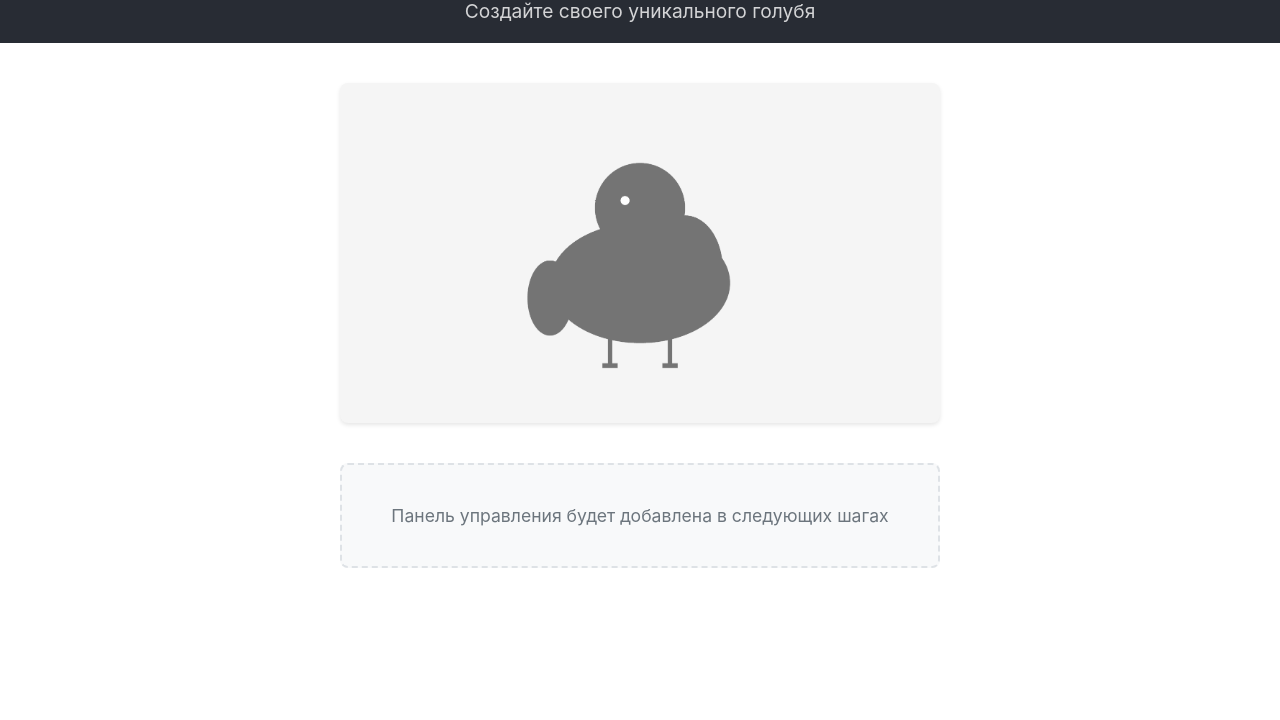
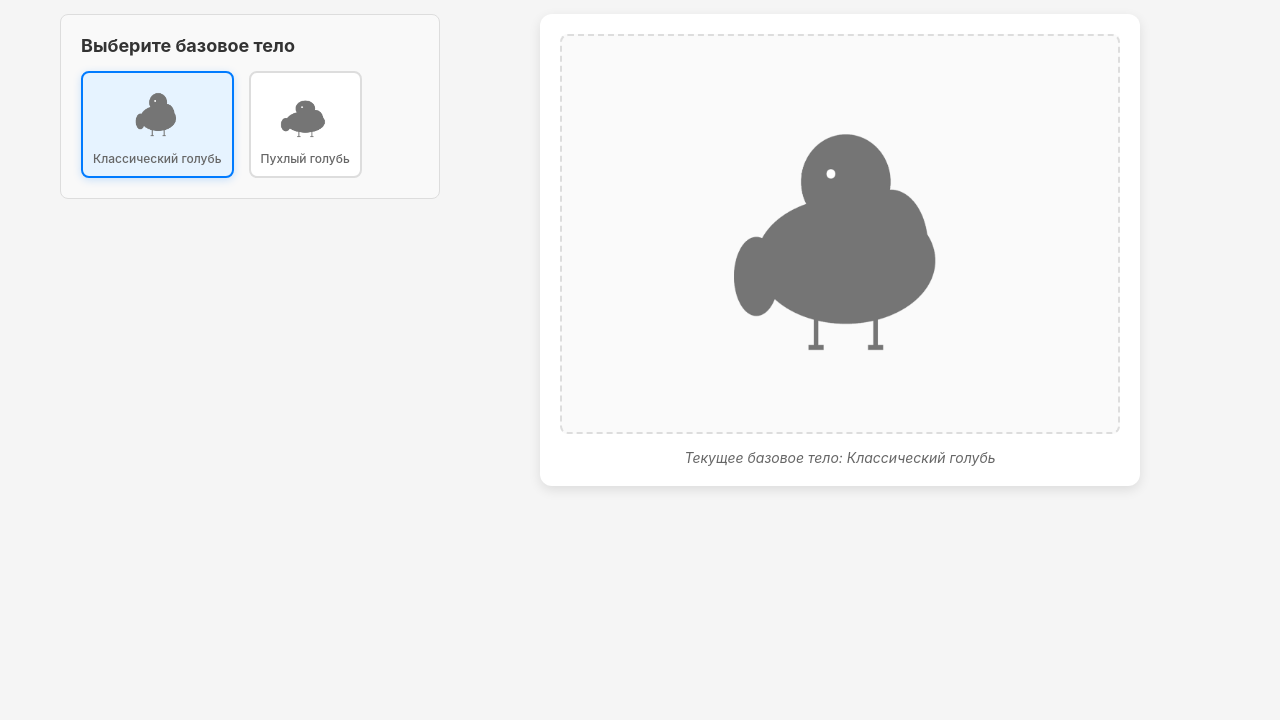
Before and after one commit to King-Of-Plague1/pigeonmania, a React app: page / in a window 1280 px wide. Shown: the part 80-800 px from the top of the page. Built offline with nearby package versions, Linux system fonts and the light colour scheme.

Commit message:
added things

```diff
--- a/src/components/App/App.css
+++ b/src/components/App/App.css
@@ -1,61 +1,49 @@
-.app {
+.App {
   min-height: 100vh;
-  background-color: #ffffff;
-  font-family: -apple-system, BlinkMacSystemFont, 'Segoe UI', 'Roboto', 'Oxygen',
-    'Ubuntu', 'Cantarell', 'Fira Sans', 'Droid Sans', 'Helvetica Neue',
-    sans-serif;
-  -webkit-font-smoothing: antialiased;
-  -moz-osx-font-smoothing: grayscale;
+  background-color: #f5f5f5;
 }
 
 .app-header {
   background-color: #282c34;
+  padding: 20px;
   color: white;
-  padding: 20px;
   text-align: center;
+  box-shadow: 0 2px 4px rgba(0,0,0,0.1);
 }
 
 .app-header h1 {
-  margin: 0 0 10px 0;
-  font-size: 2.5rem;
+  margin: 0;
+  font-size: 28px;
+  font-weight: 600;
 }
 
-.app-header p {
-  margin: 0;
-  font-size: 1.2rem;
-  opacity: 0.8;
+.app-content {
+  display: flex;
+  max-width: 1200px;
+  margin: 0 auto;
+  padding: 20px;
+  gap: 20px;
 }
 
-.app-main {
-  display: flex;
-  flex-direction: column;
-  align-items: center;
-  padding: 40px 20px;
-  max-width: 1200px;
-  margin: 0 auto;
+.controls-panel {
+  flex: 1;
+  min-width: 300px;
+  max-width: 400px;
 }
 
-.canvas-section {
-  width: 100%;
-  max-width: 600px;
-  margin-bottom: 40px;
+.canvas-container {
+  flex: 2;
+  display: flex;
+  justify-content: center;
+  align-items: flex-start;
 }
 
-.controls-section {
-  width: 100%;
-  max-width: 600px;
+@media (max-width: 768px) {
+  .app-content {
+    flex-direction: column;
+  }
+
+  .controls-panel {
+    max-width: none;
+  }
 }
-
-.controls-placeholder {
-  background-color: #f8f9fa;
-  border: 2px dashed #dee2e6;
-  border-radius: 8px;
-  padding: 40px;
-  text-align: center;
-  color: #6c757d;
-}
-
-.controls-placeholder p {
-  margin: 0;
-  font-size: 1.1rem;
-}
--- a/src/components/App/App.js
+++ b/src/components/App/App.js
@@ -1,26 +1,59 @@
-import React from 'react';
+import React, { useState, useEffect } from 'react';
 import './App.css';
 import PigeonCanvas from '../PigeonCanvas/PigeonCanvas';
+import BodySelector from '../BodySelector/BodySelector';
+import spritesConfig from '../../config/sprites.json';
 
 function App() {
+  const [configuration, setConfiguration] = useState({
+    baseBodyId: 'body1',
+    elements: []
+  });
+
+  const [baseBodies, setBaseBodies] = useState({});
+  const [decorativeElements, setDecorativeElements] = useState({});
+
+  useEffect(() => {
+    // Загружаем конфигурацию спрайтов
+    setBaseBodies(spritesConfig.baseBodies);
+    setDecorativeElements(spritesConfig.decorativeElements);
+  }, []);
+
+  const handleBodySelect = (bodyId) => {
+    setConfiguration(prev => ({
+      ...prev,
+      baseBodyId: bodyId,
+      // Сбрасываем элементы при смене базового тела
+      elements: []
+    }));
+  };
+
+  const getCurrentBaseBody = () => {
+    return baseBodies[configuration.baseBodyId];
+  };
+
   return (
-    <div className="app">
-      <header className="app-header">
+    <div className="App">
+      <div className="app-header">
         <h1>Конструктор голубей</h1>
-        <p>Создайте своего уникального голубя</p>
-      </header>
+      </div>
 
-      <main className="app-main">
-        <div className="canvas-section">
-          <PigeonCanvas />
+      <div className="app-content">
+        <div className="controls-panel">
+          <BodySelector
+            baseBodies={baseBodies}
+            selectedBodyId={configuration.baseBodyId}
+            onBodySelect={handleBodySelect}
+          />
         </div>
 
-        <div className="controls-section">
-          <div className="controls-placeholder">
-            <p>Панель управления будет добавлена в следующих шагах</p>
-          </div>
+        <div className="canvas-container">
+          <PigeonCanvas
+            baseBody={getCurrentBaseBody()}
+            elements={configuration.elements}
+          />
         </div>
-      </main>
+      </div>
     </div>
   );
 }
--- /dev/null
+++ b/src/components/BodySelector/BodySelector.css
@@ -0,0 +1,57 @@
+.body-selector {
+  padding: 20px;
+  border: 1px solid #ddd;
+  border-radius: 8px;
+  margin-bottom: 20px;
+  background-color: #f9f9f9;
+}
+
+.body-selector h3 {
+  margin: 0 0 15px 0;
+  color: #333;
+  font-size: 18px;
+}
+
+.body-options {
+  display: flex;
+  gap: 15px;
+  flex-wrap: wrap;
+}
+
+.body-option {
+  display: flex;
+  flex-direction: column;
+  align-items: center;
+  padding: 10px;
+  border: 2px solid #ddd;
+  border-radius: 8px;
+  cursor: pointer;
+  transition: all 0.3s ease;
+  background-color: white;
+  min-width: 100px;
+}
+
+.body-option:hover {
+  border-color: #007bff;
+  background-color: #f0f8ff;
+}
+
+.body-option.selected {
+  border-color: #007bff;
+  background-color: #e6f3ff;
+  box-shadow: 0 2px 8px rgba(0, 123, 255, 0.2);
+}
+
+.body-preview {
+  width: 60px;
+  height: 60px;
+  object-fit: contain;
+  margin-bottom: 8px;
+}
+
+.body-name {
+  font-size: 12px;
+  color: #666;
+  text-align: center;
+  font-weight: 500;
+}
--- /dev/null
+++ b/src/components/BodySelector/BodySelector.js
@@ -0,0 +1,36 @@
+import React from 'react';
+import './BodySelector.css';
+
+const BodySelector = ({
+  baseBodies,
+  selectedBodyId,
+  onBodySelect
+}) => {
+  const handleBodySelect = (bodyId) => {
+    onBodySelect(bodyId);
+  };
+
+  return (
+    <div className="body-selector">
+      <h3>Выберите базовое тело</h3>
+      <div className="body-options">
+        {Object.values(baseBodies).map((body) => (
+          <div
+            key={body.id}
+            className={`body-option ${selectedBodyId === body.id ? 'selected' : ''}`}
+            onClick={() => handleBodySelect(body.id)}
+          >
+            <img
+              src={body.sprite}
+              alt={body.name}
+              className="body-preview"
+            />
+            <span className="body-name">{body.name}</span>
+          </div>
+        ))}
+      </div>
+    </div>
+  );
+};
+
+export default BodySelector;
--- a/src/components/PigeonCanvas/PigeonCanvas.css
+++ b/src/components/PigeonCanvas/PigeonCanvas.css
@@ -1,24 +1,55 @@
 .pigeon-canvas {
+  background-color: white;
+  border-radius: 12px;
+  box-shadow: 0 4px 12px rgba(0, 0, 0, 0.1);
+  padding: 20px;
+  max-width: 600px;
+  width: 100%;
+}
+
+.canvas-area {
   display: flex;
   justify-content: center;
   align-items: center;
-  padding: 20px;
-  background-color: #f5f5f5;
+  min-height: 400px;
+  background-color: #fafafa;
+  border: 2px dashed #ddd;
   border-radius: 8px;
-  box-shadow: 0 2px 4px rgba(0, 0, 0, 0.1);
+  margin-bottom: 15px;
 }
 
-.pigeon-container {
+.base-body-container {
   position: relative;
-  width: 300px;
-  height: 300px;
-  display: flex;
-  justify-content: center;
-  align-items: center;
+  display: inline-block;
 }
 
 .base-body {
-  max-width: 100%;
-  max-height: 100%;
+  max-width: 300px;
+  max-height: 300px;
   object-fit: contain;
+  display: block;
 }
+
+.decorative-element {
+  max-width: 50px;
+  max-height: 50px;
+  object-fit: contain;
+  pointer-events: none;
+}
+
+.canvas-info {
+  text-align: center;
+  color: #666;
+  font-size: 14px;
+  font-style: italic;
+}
+
+.canvas-info p {
+  margin: 0;
+}
+
+.loading {
+  color: #666;
+  font-size: 18px;
+  text-align: center;
+}
--- a/src/components/PigeonCanvas/PigeonCanvas.js
+++ b/src/components/PigeonCanvas/PigeonCanvas.js
@@ -1,16 +1,51 @@
 import React from 'react';
 import './PigeonCanvas.css';
-import body1 from '../../assets/sprites/base-bodies/body1.png';
 
-const PigeonCanvas = () => {
+const PigeonCanvas = ({ baseBody, elements }) => {
+  if (!baseBody) {
+    return (
+      <div className="pigeon-canvas">
+        <div className="loading">Загрузка...</div>
+      </div>
+    );
+  }
+
+  const renderElements = () => {
+    if (!elements || elements.length === 0) {
+      return null;
+    }
+
+    return elements.map((element, index) => (
+      <img
+        key={`${element.id}-${index}`}
+        src={element.sprite}
+        alt={element.name}
+        className="decorative-element"
+        style={{
+          position: 'absolute',
+          left: element.position.x,
+          top: element.position.y,
+          filter: element.color ? `hue-rotate(${element.color}deg)` : 'none',
+          zIndex: 10
+        }}
+      />
+    ));
+  };
+
   return (
     <div className="pigeon-canvas">
-      <div className="pigeon-container">
-        <img
-          src={body1}
-          alt="Pigeon base body"
-          className="base-body"
-        />
+      <div className="canvas-area">
+        <div className="base-body-container">
+          <img
+            src={baseBody.sprite}
+            alt={baseBody.name}
+            className="base-body"
+          />
+          {renderElements()}
+        </div>
+      </div>
+      <div className="canvas-info">
+        <p>Текущее базовое тело: {baseBody.name}</p>
       </div>
     </div>
   );
--- /dev/null
+++ b/src/config/sprites.json
@@ -0,0 +1,72 @@
+{
+  "baseBodies": {
+    "body1": {
+      "id": "body1",
+      "name": "Классический голубь",
+              "sprite": "/sprites/base-bodies/body1.png",
+      "segments": {
+        "head": {
+          "id": "head",
+          "name": "Голова",
+          "attachmentPoints": [
+            { "x": 120, "y": 80 }
+          ]
+        },
+        "wing": {
+          "id": "wing",
+          "name": "Крыло",
+          "attachmentPoints": [
+            { "x": 180, "y": 150 }
+          ]
+        }
+      }
+    },
+    "body2": {
+      "id": "body2",
+      "name": "Пухлый голубь",
+              "sprite": "/sprites/base-bodies/body2.png",
+      "segments": {
+        "head": {
+          "id": "head",
+          "name": "Голова",
+          "attachmentPoints": [
+            { "x": 110, "y": 70 }
+          ]
+        },
+        "wing": {
+          "id": "wing",
+          "name": "Крыло",
+          "attachmentPoints": [
+            { "x": 170, "y": 140 }
+          ]
+        }
+      }
+    }
+  },
+  "decorativeElements": {
+    "head": {
+      "hat1": {
+        "id": "hat1",
+        "name": "Шляпа",
+        "sprite": "/sprites/decorative/head/hat1.png"
+      },
+      "bow1": {
+        "id": "bow1",
+        "name": "Бант",
+        "sprite": "/sprites/decorative/head/bow1.png"
+      }
+    },
+    "wing": {
+      "pattern1": {
+        "id": "pattern1",
+        "name": "Узор",
+        "sprite": "/sprites/decorative/wing/pattern1.png"
+      },
+      "feather1": {
+        "id": "feather1",
+        "name": "Перо",
+        "sprite": "/assets/sprites/decorative/wing/feather1.png"
+      }
+    }
+  }
+}
```
Also changed, not shown: structure.md (+8 -5 lines), public/sprites/base-bodies/body1.png (added), public/sprites/base-bodies/body2.png (added), src/assets/sprites/base-bodies/body1.png (deleted).
